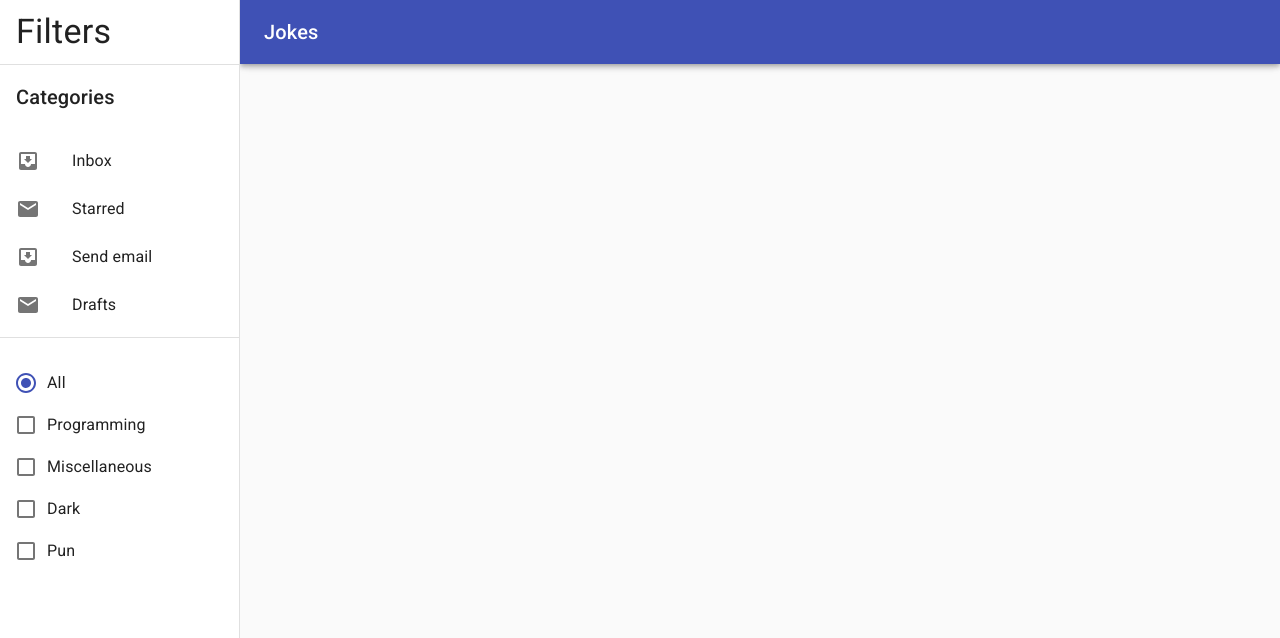
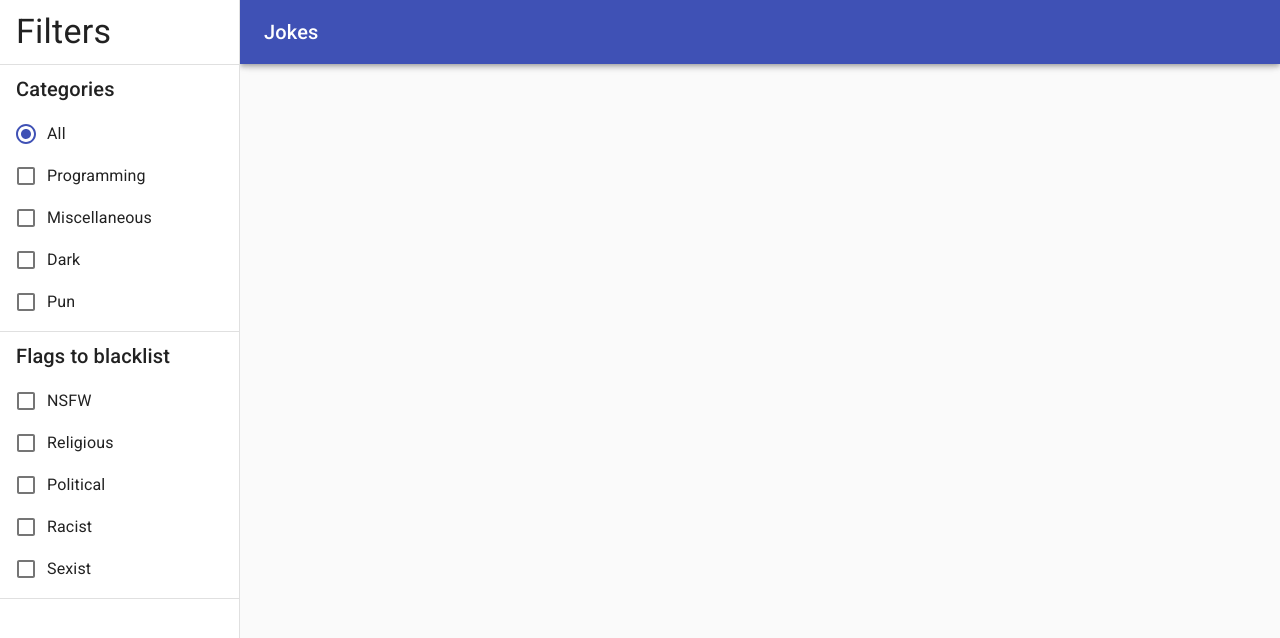
Before and after one commit to adamsims1203/Jokes-v2, a React (Create React App) app: page / in a window 1280 px wide. Shown: the top 638 px of the page. Built offline with nearby package versions, Linux system fonts and the light colour scheme.

Commit message:
make blacklist flags controlled

```diff
--- a/src/components/Drawer.js
+++ b/src/components/Drawer.js
@@ -6,12 +6,7 @@ import Divider from "@material-ui/core/Divider";
 import Drawer from "@material-ui/core/Drawer";
 import Hidden from "@material-ui/core/Hidden";
 import IconButton from "@material-ui/core/IconButton";
-import InboxIcon from "@material-ui/icons/MoveToInbox";
 import List from "@material-ui/core/List";
-import ListItem from "@material-ui/core/ListItem";
-import ListItemIcon from "@material-ui/core/ListItemIcon";
-import ListItemText from "@material-ui/core/ListItemText";
-import MailIcon from "@material-ui/icons/Mail";
 import MenuIcon from "@material-ui/icons/Menu";
 import Toolbar from "@material-ui/core/Toolbar";
 import Typography from "@material-ui/core/Typography";
@@ -65,17 +60,17 @@ const useStyles = makeStyles((theme) => ({
     paddingLeft: theme.spacing(2),
   },
   subHeading: {
-    padding: theme.spacing(2),
+    paddingLeft: theme.spacing(2),
+    paddingTop: theme.spacing(1),
   },
   formGroup: {
-    margin: theme.spacing(2),
+    marginLeft: theme.spacing(2),
   },
 }));
 
 function ResponsiveDrawer(props) {
   const { categories, changeCategories } = useContext(CategoryContext);
-  const { flags } = useContext(BlacklistContext);
-  console.log(flags);
+  const { flags, changeFlags } = useContext(BlacklistContext);
   const { window } = props;
   const classes = useStyles();
   const theme = useTheme();
@@ -97,17 +92,6 @@ function ResponsiveDrawer(props) {
         Categories
       </Typography>
       <List>
-        {["Inbox", "Starred", "Send email", "Drafts"].map((text, index) => (
-          <ListItem button key={text}>
-            <ListItemIcon>
-              {index % 2 === 0 ? <InboxIcon /> : <MailIcon />}
-            </ListItemIcon>
-            <ListItemText primary={text} />
-          </ListItem>
-        ))}
-      </List>
-      <Divider />
-      <List>
         <FormGroup className={classes.formGroup}>
           <FormControlLabel
             value="all"
@@ -121,11 +105,9 @@ function ResponsiveDrawer(props) {
             }
             label="All"
           />
-
           <FormControlLabel
             control={
               <Checkbox
-                // checked={state.checkedB}
                 checked={categories.programming}
                 onChange={changeCategories}
                 name="programming"
@@ -169,6 +151,70 @@ function ResponsiveDrawer(props) {
           />
         </FormGroup>
       </List>
+      <Divider />
+      <Typography className={classes.subHeading} variant="h6">
+        Flags to blacklist
+      </Typography>
+      <List>
+        <FormGroup className={classes.formGroup}>
+          <FormControlLabel
+            control={
+              <Checkbox
+                checked={flags.nsfw}
+                onChange={changeFlags}
+                name="nsfw"
+                color="primary"
+              />
+            }
+            label="NSFW"
+          />
+          <FormControlLabel
+            control={
+              <Checkbox
+                checked={flags.religious}
+                onChange={changeFlags}
+                name="religious"
+                color="primary"
+              />
+            }
+            label="Religious"
+          />
+          <FormControlLabel
+            control={
+              <Checkbox
+                checked={flags.political}
+                onChange={changeFlags}
+                name="political"
+                color="primary"
+              />
+            }
+            label="Political"
+          />
+          <FormControlLabel
+            control={
+              <Checkbox
+                checked={flags.racist}
+                onChange={changeFlags}
+                name="racist"
+                color="primary"
+              />
+            }
+            label="Racist"
+          />
+          <FormControlLabel
+            control={
+              <Checkbox
+                checked={flags.sexist}
+                onChange={changeFlags}
+                name="sexist"
+                color="primary"
+              />
+            }
+            label="Sexist"
+          />
+        </FormGroup>
+      </List>
+      <Divider />
     </div>
   );
 
--- a/src/contexts/BlacklistContext.js
+++ b/src/contexts/BlacklistContext.js
@@ -10,9 +10,15 @@ export function BlacklistProvider(props) {
     racist: false,
     sexist: false,
   });
+  const changeFlags = (e) => {
+    setFlags({
+      ...flags,
+      [e.target.name]: !flags[e.target.name],
+    });
+  };
 
   return (
-    <BlacklistContext.Provider value={{ flags }}>
+    <BlacklistContext.Provider value={{ flags, changeFlags }}>
       {props.children}
     </BlacklistContext.Provider>
   );
```
